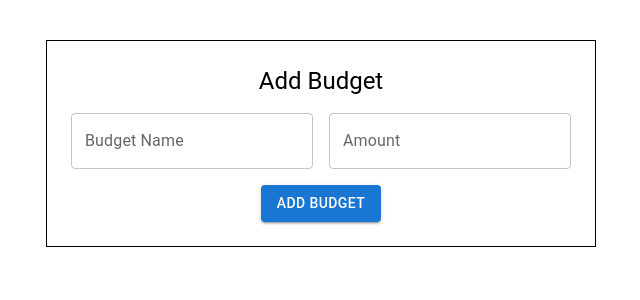
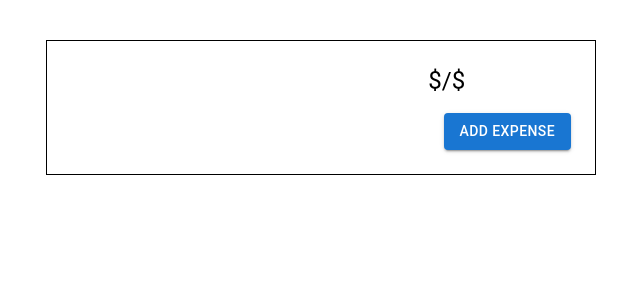
Before and after one commit to vknanavati/typescript-calculator, a React (Create React App) app: page / in a window 1280 px wide. Shown: the top 300 px of the page, without its empty margins (18-658 px from the left). Built offline with nearby package versions, Linux system fonts and the light colour scheme.

Commit message:
removed BudgetCard component, display Budget Card prop without condiion.

```diff
--- a/src/App.tsx
+++ b/src/App.tsx
@@ -1,63 +1,19 @@
 import { useState } from 'react';
 import { Container } from '@mui/material';
-import { CreateBudget } from './components/CreateBudget';
 import { BudgetCard } from './components/BudgetCard';
 import { AddExpenseForm } from './components/AddExpenseForm';
-import { HandleAddExpense, HandleCloseExpense, HandleSaveExpense, SetExpenses, Expense, BudgetCardInfo, HandleSubmitBudget, SetInputAmount, SetInputName } from './types';
+import {HandleAddExpense, HandleCloseExpense, HandleSaveExpense, Expense } from './types';
 
 function App() {
-
-  //in CreateBudget user enters budget name and budget amount
-  const [inputName, setInputName] = useState("")
-  const [inputAmount, setInputAmount] = useState("")
-
-  //inputAmount is set to total
-  const [total, setTotal] = useState("")
-
-  //inputName and inputAmount are added to addedBudgets2
-  const [addedBudgets, setAddedBudgets] = useState<BudgetCardInfo[]>([])
 
   const [expenseDescription, setExpenseDescription] = useState("")
   const [expenseAmount, setExpenseAmount] = useState("")
 
   const [expenses, setExpenses] = useState<Expense[]>([])
 
-  //array of objects of each budget card info. Includes name, budget, expenses
-
-  //used in handleAddExpense to keep track of which budget you are adding to
-  const [selectedBudget, setSelectedBudget] = useState("")
-
   const [isOpenDialog, setIsOpenDialog] = useState(false)
 
-  //User enters budget name and amount to create a new budget card
-  //inputName and inputAmount are assigned to name and budget keys in the addedBudgets object
-  //addedBudgets object is need to store different budgets created by the user so they can be mapped to their own cards
-  const handleSubmitBudget: HandleSubmitBudget = (e) => {
-
-      e.preventDefault();
-
-      if (inputName && inputAmount) {
-        setAddedBudgets(prev => [...prev, {
-          name: inputName,
-          budget: inputAmount,
-          expenses: []
-        }]);
-      }
-
-      console.log("addedBudgets: ", addedBudgets)
-
-      // setName(inputName);
-      // setAmount(inputAmount);
-      setTotal(inputAmount);
-
-      setInputName("");
-      setInputAmount("");
-  }
-
-  const handleAddExpense: HandleAddExpense = (budgetName) => {
-    setSelectedBudget(budgetName);
-    console.log("budgetName: ", budgetName)
-    console.log("selectedBudget: ", selectedBudget)
+  const handleAddExpense: HandleAddExpense = () => {
     setIsOpenDialog(true);
   }
 
@@ -67,58 +23,26 @@ function App() {
 
   const handleSaveExpense: HandleSaveExpense = () => {
 
-    const updatedBudgets = addedBudgets.map((addedBudget) => {
-      if (addedBudget.name === selectedBudget) {
+    if (expenseDescription && expenseAmount) {
+      setExpenses((prevExpenses)=> [
+        ...prevExpenses,
+        {description: expenseDescription, amount: expenseAmount}
+      ])
+    }
 
-        const updatedAmount = Number(addedBudget.budget) - Number(expenseAmount);
-
-        return {
-          ...addedBudget,
-          budget: updatedAmount.toString(),
-          expenses: [
-            ...addedBudget.expenses,
-            { description: expenseDescription,
-              amount: expenseAmount}
-          ]
-        };
-      } else {
-        return addedBudget;
-      }
-    });
-
-    console.log("added expenses:", expenses)
-
-    setAddedBudgets(updatedBudgets)
-
+    setExpenseAmount("")
     setExpenseDescription("")
-    setExpenseAmount("")
     setIsOpenDialog(false)
   }
 
   return (
     <Container sx={{mt: 5}}>
-
-      <CreateBudget
-        inputAmount={inputAmount}
-        inputName={inputName}
-        setInputAmount={setInputAmount}
-        setInputName={setInputName}
-        handleSubmitBudget={handleSubmitBudget}
+      <BudgetCard
+        item={expenseDescription}
+        amount={expenseAmount}
+        onAddExpense={handleAddExpense}
+        expenses={expenses}
       />
-
-      {addedBudgets.length > 0 && (
-        addedBudgets.map((addedBudget, index) => (
-          <BudgetCard
-            key={index}
-            name={addedBudget.name}
-            amount={addedBudget.budget}
-            total={total}
-            onAddExpense={() => handleAddExpense(addedBudget.name)}
-            expenses={addedBudget.expenses}
-        />
-        ))
-      )}
-
       <AddExpenseForm
         open={isOpenDialog}
         onCloseExpense={handleCloseExpense}
```
